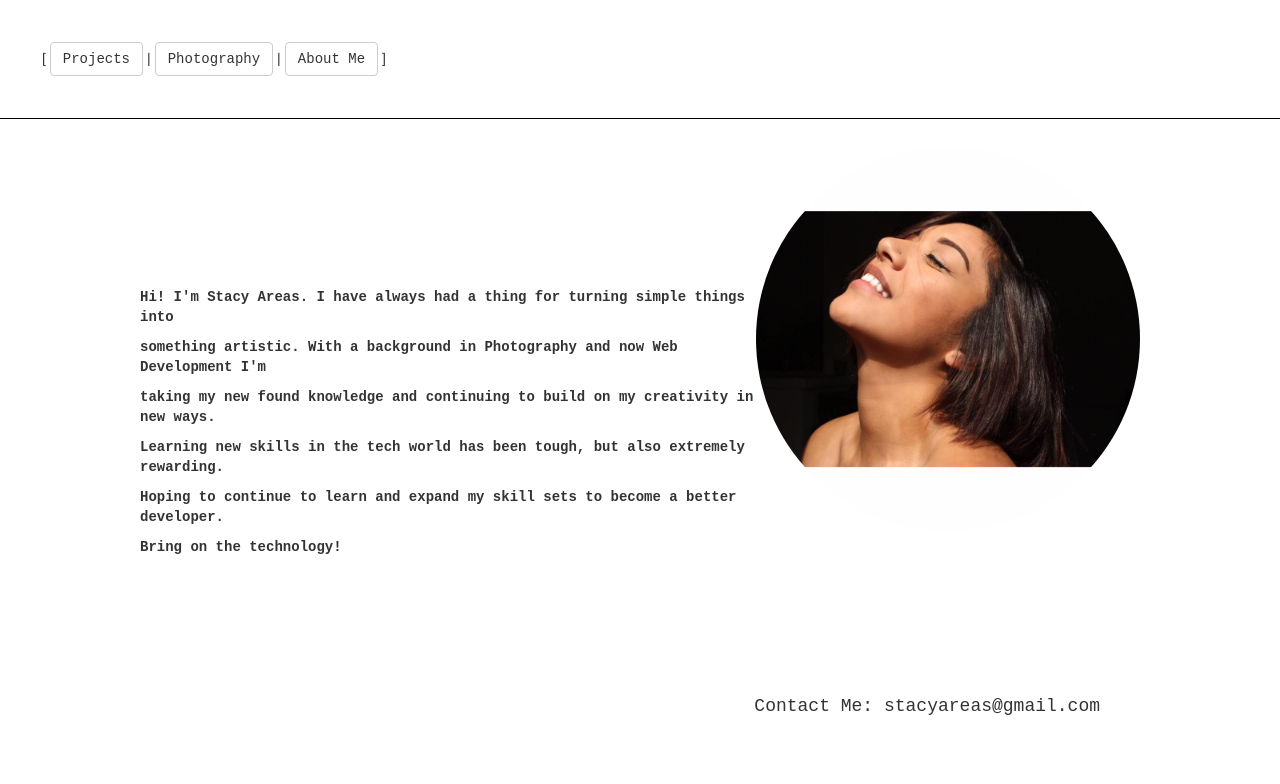
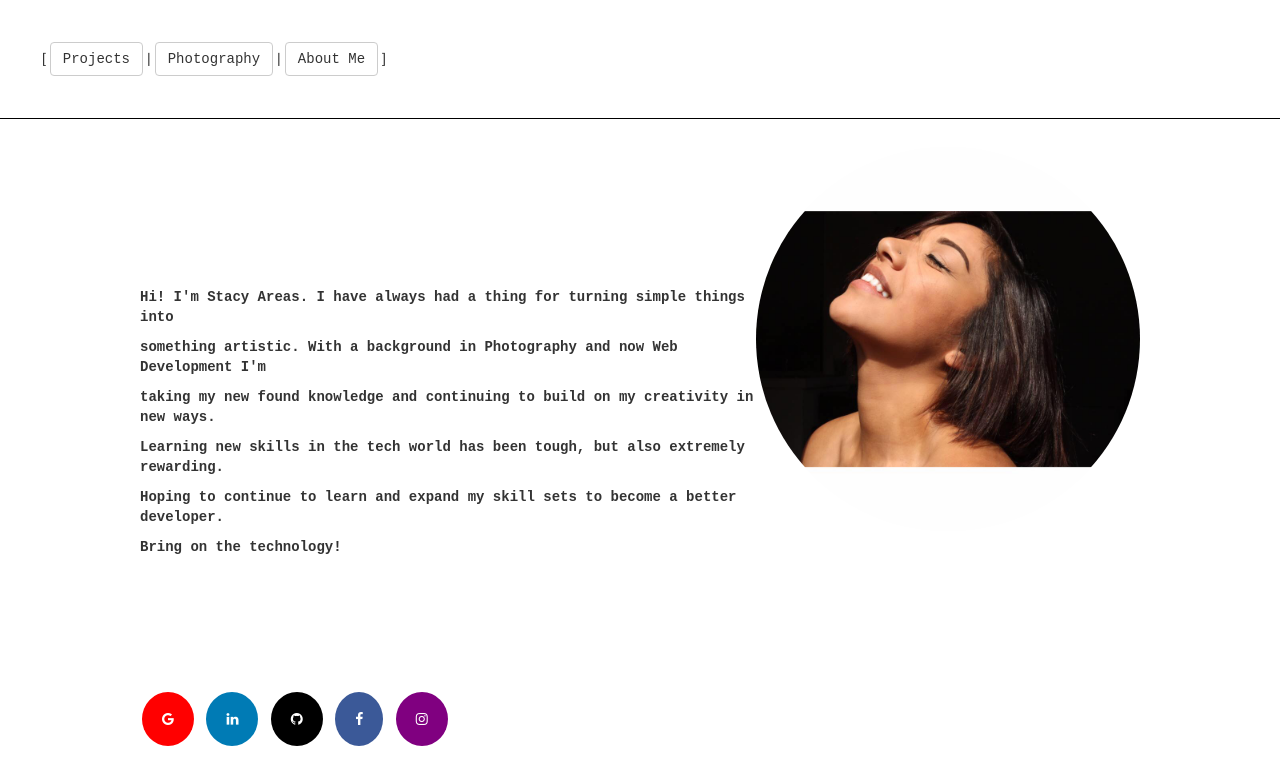
Before and after one commit to jsdelivrbot/portfolio-8, a website: page app/index.html at #!/aboutMe in a window 1280 px wide. Drawn offline with nearby package versions, Linux system fonts and the light colour scheme; some packages are replaced by stand-ins of ours.

Commit message:
add social icons to aboutme

```diff
--- a/app/aboutMe/aboutMe.html
+++ b/app/aboutMe/aboutMe.html
@@ -8,9 +8,14 @@
 			<p>Learning new skills in the tech world has been tough, but also extremely rewarding.</p>
 			<p>Hoping to continue to learn and expand my skill sets to become a better developer.</p>
 			<p>Bring on the technology!</p><br><br><br><br><br><br>
-	  <h4 class="pull-right">Contact Me: stacyareas@gmail.com</h4>
+
+			<a href="stacyareas@gmail.com" class="fa fa-google"></a>
+			<a href="https://www.linkedin.com/in/stacyareas/" class="fa fa-linkedin"></a>
+			<a href="https://github.com/stacy89" class="fa fa-github"></a>
+	  	<a href="https://www.facebook.com/stacy.areas" class="fa fa-facebook"></a>
+			<a href="https://www.instagram.com/stacyareas/?hl=en" class="fa fa-instagram"></a>
+
+
 	  </strong>
 	</div>
-
-
 </div>
--- a/app/app.css
+++ b/app/app.css
@@ -74,38 +74,46 @@ img {
   margin-left: 5.5em;
 }
 
-.lightbox-nav .btn-group {
-  vertical-align: top;
-}
-
-.lightbox-nav .close {
-  /* absolutely position this in order to center the nav buttons */
-  position: absolute;
-  top: 0;
-  right: 0;
-}
-
-.lightbox-image-container {
-  position: relative;
-  text-align: center; /* center the image */
-}
-
 .text-center {
   font-family: monospace;
   padding-left: 30em;
   padding-right: 30em;
 }
 
-.tech {
-  display: inline;
+.fa {
+  padding: 20px;
+  font-size: 30px;
+  text-align: center;
+  text-decoration: none;
+  margin: 5px 2px;
+  border-radius: 50%;
 }
 
-.techStack {
-  margin-left: 3.5em;
-  margin-right: 1em;
-  margin-top: 13em;
+.fa:hover {
+    opacity: 0.7;
 }
 
-h4 {
-  margin-right: 10em;
+.fa-facebook {
+  background: #3B5998;
+  color: white;
 }
+
+.fa-linkedin {
+  background: #007bb5;
+  color: white;
+}
+
+.fa-instagram {
+  background: purple;
+  color: white;
+}
+
+.fa-github {
+  background: black;
+  color: white;
+}
+
+.fa-google {
+  background: red;
+  color: white;
+}
--- a/app/index.html
+++ b/app/index.html
@@ -14,6 +14,7 @@
   <link rel="stylesheet" href="bower_components/html5-boilerplate/dist/css/normalize.css">
   <link rel="stylesheet" href="bower_components/html5-boilerplate/dist/css/main.css">
   <link rel="stylesheet" href="app.css">
+  <link rel="stylesheet" href="https://cdnjs.cloudflare.com/ajax/libs/font-awesome/4.7.0/css/font-awesome.min.css">
   <script src="bower_components/html5-boilerplate/dist/js/vendor/modernizr-2.8.3.min.js"></script>
 
 
```
Lines whose indentation alone changed are shown as unchanged.
